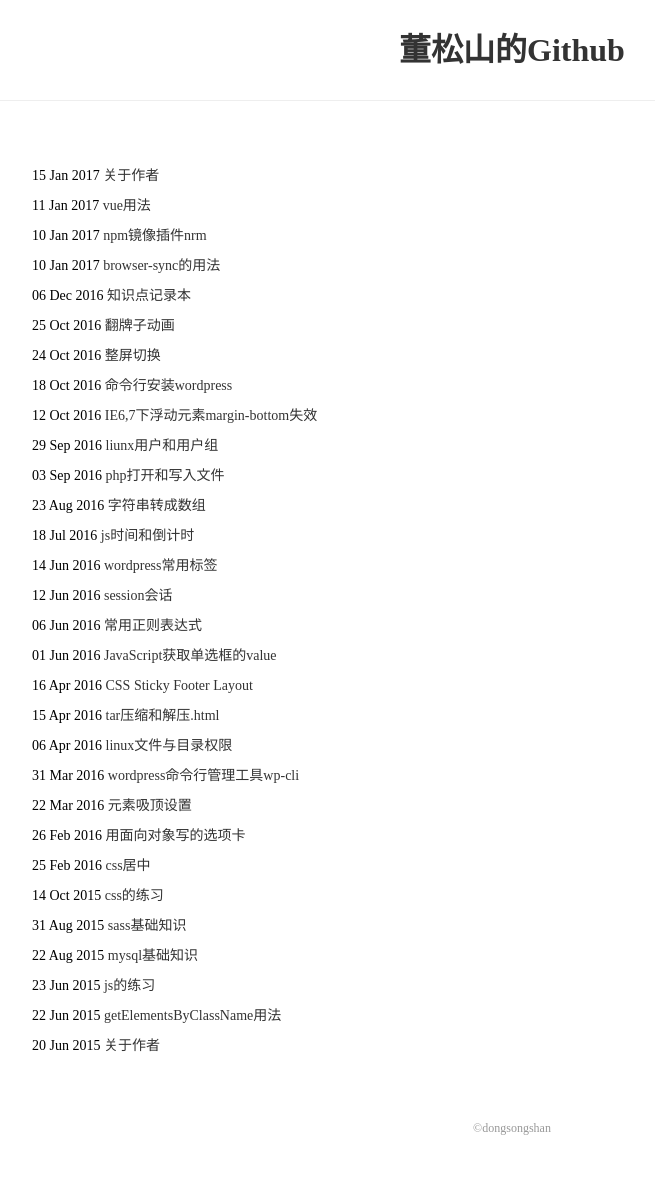
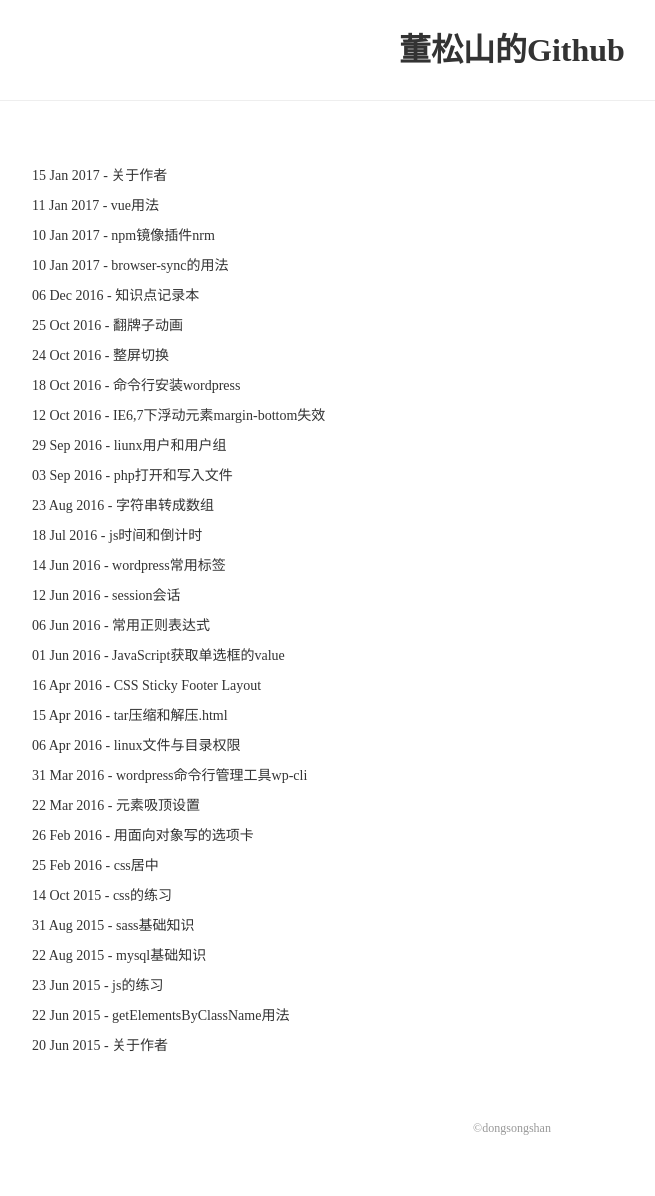
Before and after one commit to dongsongshan/dongsongshan.github.io, a Jekyll site: the page built from index.html, in a window 1280 px wide. Shown: the whole page, without its empty margins (128-783 px from the left). Built offline with Jekyll 4.4.1, drawn with Linux system fonts in a browser that asks for light colours.

```diff
--- a/index.html
+++ b/index.html
@@ -5,6 +5,6 @@ title: 董松山的Github
 
 <ul>
     {% for post in site.posts %}
-      <li>{{ post.date | date_to_string }} <a href="{{ site.baseurl }}{{ post.url }}">{{ post.title }}</a></li>
+      <li><a href="{{ site.baseurl }}{{ post.url }}">{{ post.date | date_to_string }} - {{ post.title }}</a></li>
     {% endfor %}
 </ul>
```
